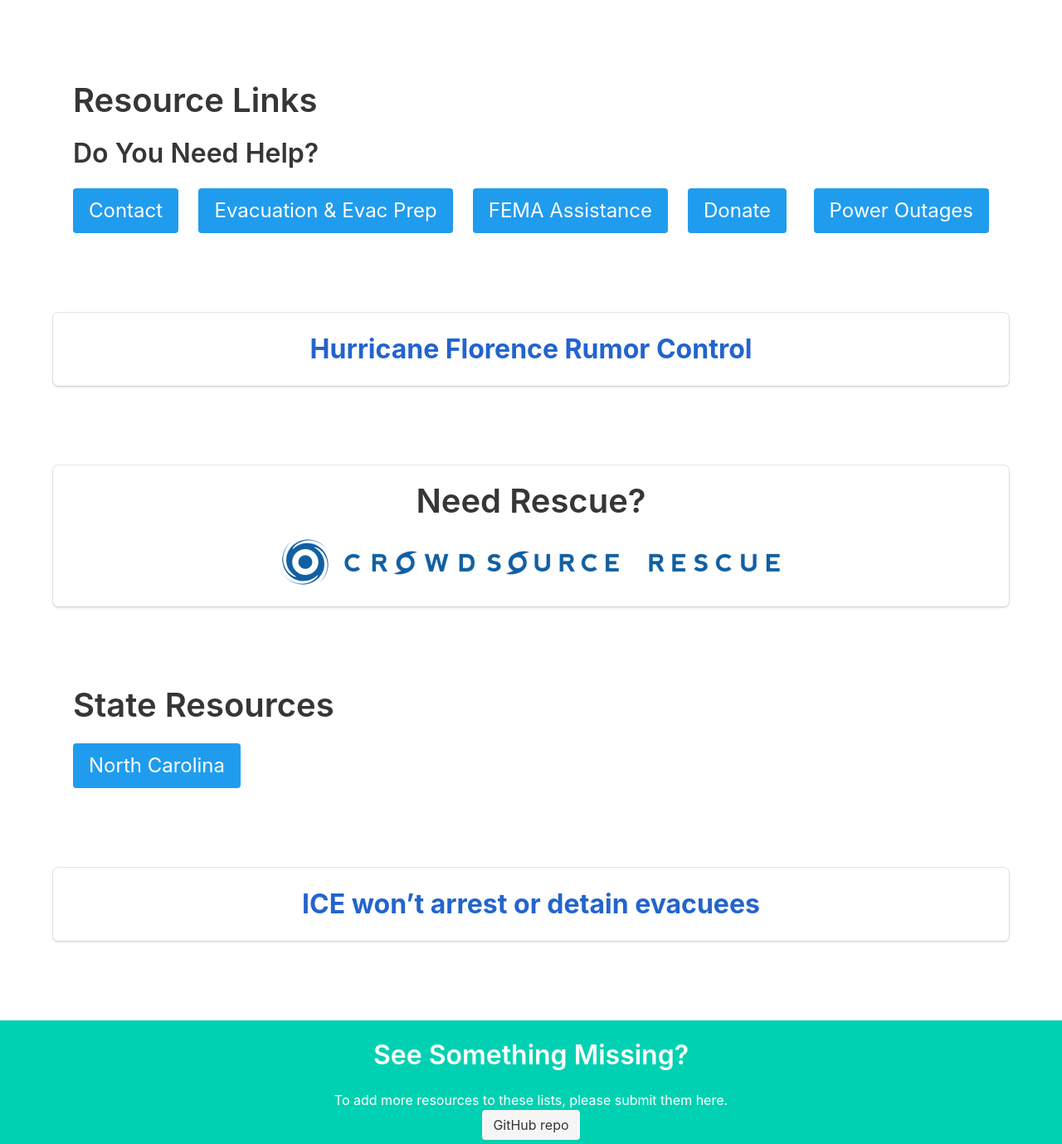
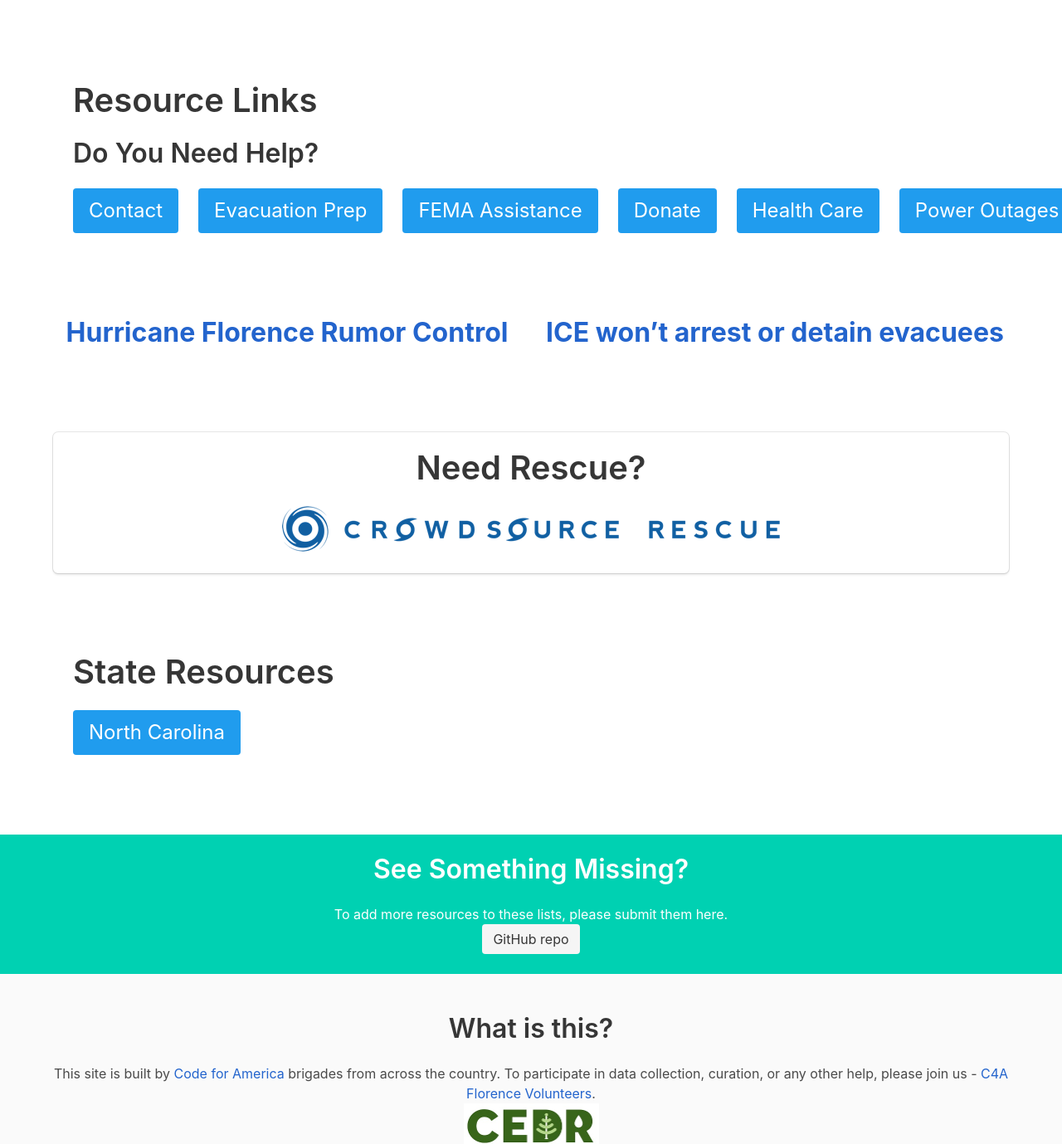
Before and after one commit to hurricane-response/florence_website, a Jekyll site: the page built from index.md, in a window 1280 px wide and 1400 px high, scrolled down 987 px, cut to the strip 21-1400 px from the top of the window. Shown: the whole strip at 83% size. Built offline with Jekyll 4.4.1, drawn with Linux system fonts in a browser that asks for light colours.

Commit message:
add: health care page; clean up home page format

```diff
--- a/_layouts/home.html
+++ b/_layouts/home.html
@@ -80,11 +80,20 @@
 			</section>
 			<section class="section">
 				<div class="container">
-					<div class="box">
+					<div class="columns">
+						<div class="column">
+							<p class="content has-text-centered">
+								<a class="has-text-weight-bold is-size-3" href="https://www.fema.gov/florence-rumors">Hurricane Florence Rumor Control
+								</a>
+							</p>
+						</div>
+						<div class="column">
 						<p class="content has-text-centered">
-							<a class="has-text-weight-bold is-size-3" href="https://www.fema.gov/florence-rumors">Hurricane Florence Rumor Control
+							<a class="has-text-weight-bold is-size-3" href="https://www.newsobserver.com/news/local/article218334165.html">
+							ICE won’t arrest or detain evacuees
 							</a>
 						</p>
+					</div>
 					</div>
 				</div>
 			</section>
@@ -118,17 +127,6 @@
 				</div>
 
 			</section>
-			<section class="section">
-				<div class="container">
-					<div class="box">
-						<p class="content has-text-centered">
-							<a class="has-text-weight-bold is-size-3" href="https://www.newsobserver.com/news/local/article218334165.html">
-							ICE won’t arrest or detain evacuees
-							</a>
-						</p>
-					</div>
-				</div>
-			</section>
 		</main>
 		<section class="hero is-primary is-small">
 			<div class="hero-body">
--- a/evac_prep.md
+++ b/evac_prep.md
@@ -1,6 +1,6 @@
 ---
 layout: page
-title: Evacuation & Evac Prep
+title: Evacuation Prep
 permalink: /evacuation-prep/
 ---
 
```
Also changed, not shown: health_care.md (added, +9 -0 lines).
